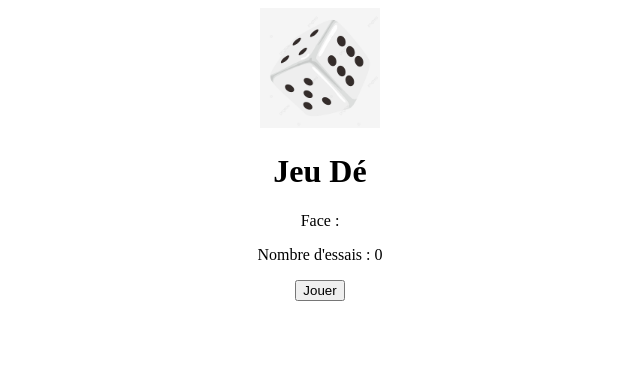
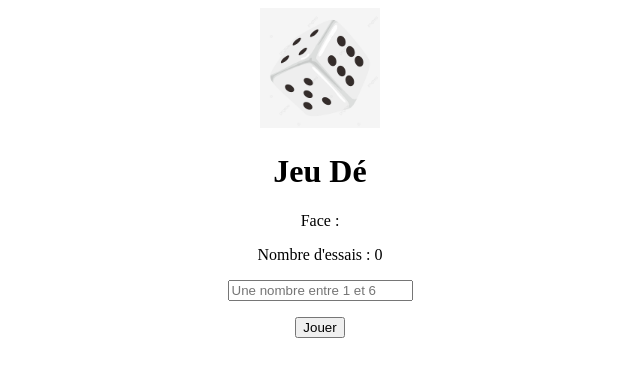
Before and after one commit to ISNTIC-2021/jeu, a React (Create React App) app: page / in a window 1280 px wide. Shown: the top 376 px of the page, without its empty margins (320-960 px from the left). Built offline with nearby package versions, Linux system fonts and the light colour scheme.

Commit message:
add input

```diff
--- a/src/components/Game.jsx
+++ b/src/components/Game.jsx
@@ -1,4 +1,4 @@
-import React, { Component } from 'react'
+import React, { Component, useState } from 'react'
 import '../components/Game.css';
 // import De from '../assets/de.jpg'
 // import face1 from '../assets/face1.png'
@@ -14,9 +14,10 @@ class Game extends Component {
         this.state={face:null,computer:0,end:false }
     }
     Jouer = () =>{
+
         const facevalue= Math.floor(Math.random()*6+1)
         this.setState({face:facevalue,computer:this.state.computer+1})
-        if (facevalue===2){
+        if (facevalue===6){
             this.setState({end:true})
         }
     }
@@ -25,6 +26,7 @@ class Game extends Component {
         this.setState({face:null,computer:0,end:false})
     }
 
+
   render() {
     return (
       <>
@@ -32,15 +34,17 @@ class Game extends Component {
       <h1>Jeu Dé</h1>
       <p>Face : {this.state.face}</p>
       <p>Nombre d'essais : {this.state.computer}</p>
+
       {
         this.state.end
-        ?
-        <>
+        ?<>
         <p>Bravo vous avez trouvez la face cache</p>
         <button onClick={this.initial}>Initialiser</button>
         </>
-
-         :<button onClick={this.Jouer}>Jouer</button>
+        :<>
+          <p><input type="nombre" name="Nom" placeholder='Une nombre entre 1 et 6' id='nombre'   /></p>
+          <button onClick={this.Jouer}>Jouer</button>
+        </>
       }
       </>
     )
```
